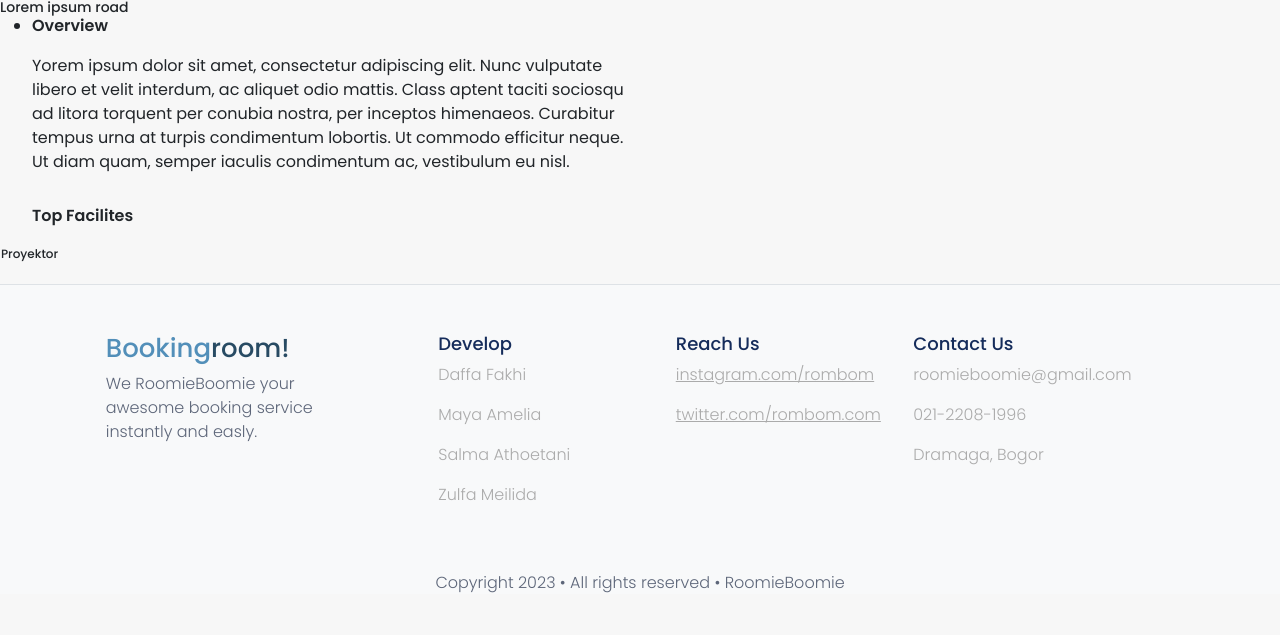
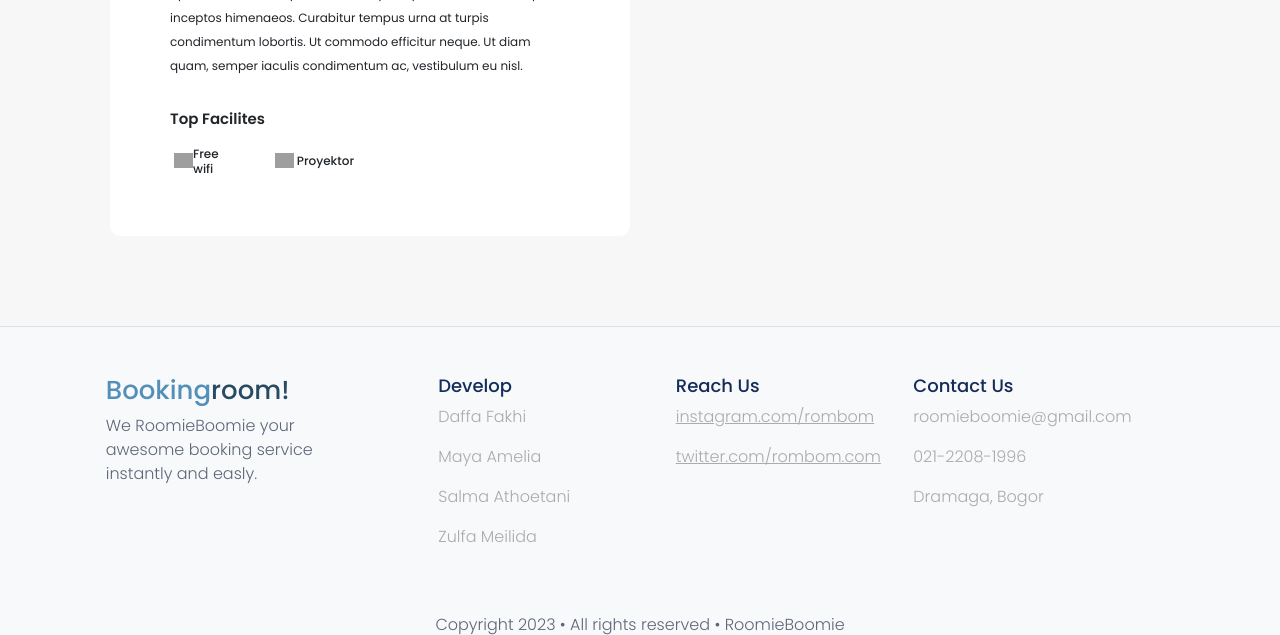
Before and after one commit to zulfameilida/ADSKel2, a PHP site: page /detail1.html in a window 1280 px wide. Shown: the part 1159-1794 px from the top of the page. Before the commit the page ends 1752 px from the top, so only its background shows below. Run offline with PHP 8.4, Linux system fonts and the light colour scheme; grey boxes are pictures that could not be loaded.

Commit message:
Update stylecr.css

```diff
--- a/stylecr.css
+++ b/stylecr.css
@@ -59,9 +59,6 @@ h2 {
   font-size: 12px;
   margin-top: auto;
 }
-
-
-
 
 .btn-primary {
   margin-top: 2px;
@@ -182,6 +179,82 @@ footer {
 }
 
 .custom-h5 {
-  font-size: 15px; /* Ubah ukuran font sesuai kebutuhan */
+  font-size: 15px;
   font-weight: 300;
 }
+
+.overview {
+  background-color: white;
+}
+
+.overview-list {
+	list-style: none;
+	padding: 30px;;
+    margin-left: 40px;
+    margin-top: 20px;
+    max-width: 900px;
+}
+
+.overview-item {
+  overflow: auto;
+background-color: white;
+padding: 60px;
+margin-bottom: 30px;
+border-radius: 10px;
+}
+
+.over {
+  font-size: 15px;
+  font-weight: 400;
+}
+
+.setelah-over {
+  font-size: 12px;
+  margin-top: auto;
+}
+
+.ooverview {
+   margin-left: 40px;
+   margin-bottom: 30px;
+   margin-top: 25px;
+}
+
+.custom {
+  margin-left: -10px;
+  margin-right: 80px;
+}
+
+.px-4 {
+  margin-left: 160px;
+}
+
+.common-class-room{
+  margin-top: 30px;
+  margin-left: 110px;
+  margin-bottom: 10px;
+  font-size: 35px;
+}
+
+h1.common-class-room {
+  margin-left: 109px;
+  margin-bottom: 40px;
+	font-size: 36px;
+}
+
+h2.new-text {
+  margin-left: 8px;
+  margin-top: -5px;
+  margin-bottom: -10px;
+  font-size: 13px;
+}
+
+.logo-text-container {
+  display: flex;
+  align-items: center;
+}
+
+.logo {
+  width: 20px;
+  height: 19px;
+  margin-left: 110px;
+}
```
